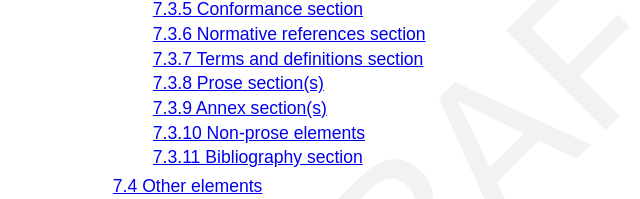
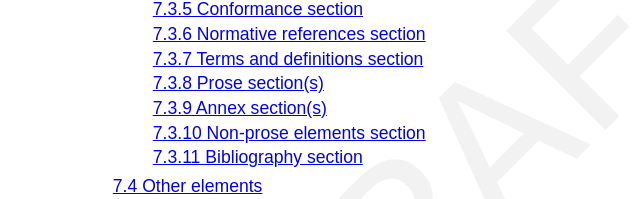
Before and after one commit to SMPTE/html-pub, a website: page doc/main.html in a window 1280 px wide. Shown: the part 906-1105 px from the top of the page, 140-780 px from the left. Drawn offline with Linux system fonts and the light colour scheme; no server answers.

Commit message:
Fix typo

```diff
--- a/doc/main.html
+++ b/doc/main.html
@@ -489,7 +489,7 @@
       </section>
 
       <section id="sec-elements-section">
-        <h4>Non-prose elements</h4>
+        <h4>Non-prose elements section</h4>
 
         <p>The <dfn>non-prose elements section</dfn> collects the non-prose elements of the document.</p>
 
```
